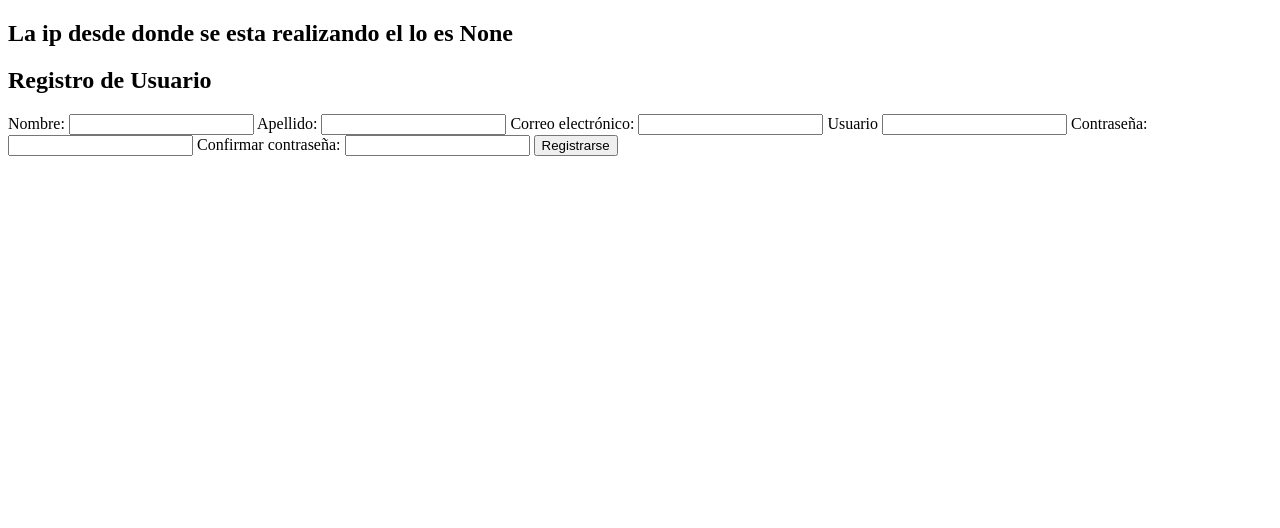
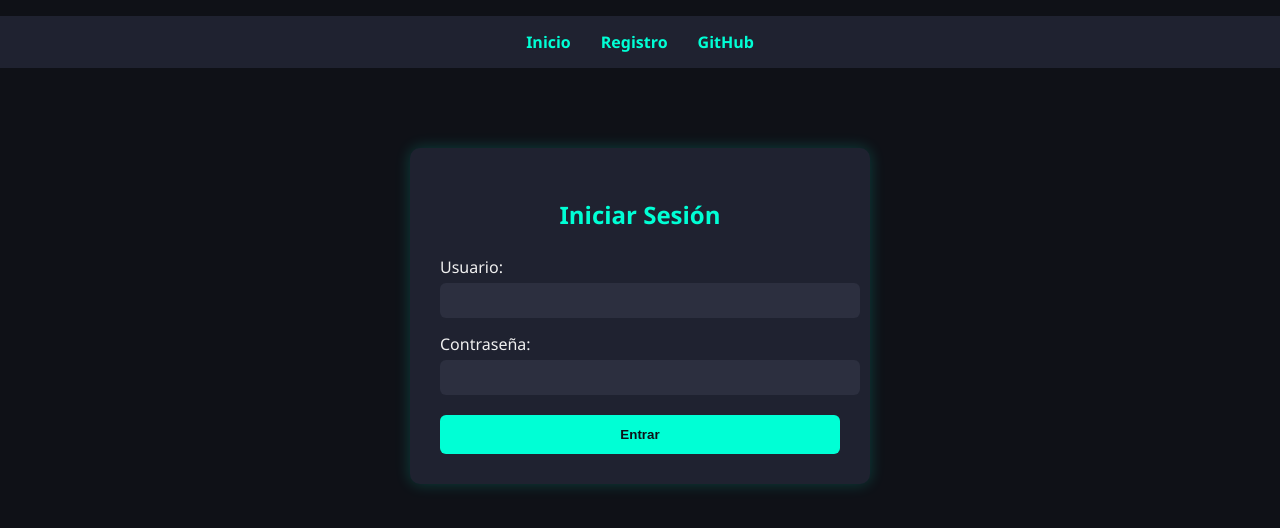
Before and after one commit to SkullB0yG/proyectos, a Flask app: page /login in a window 1280 px wide. Shown: the top 528 px of the page. Run offline with Flask 3, Linux system fonts and the light colour scheme.

Commit message:
se añade nueva ruta (registro) y se añade directorio static y fichero resgistro.html)

```diff
--- a/sqlInpy/app.py
+++ b/sqlInpy/app.py
@@ -33,6 +33,15 @@
     response = make_response(redirect("/login"))
     return response
 
+@app.route("/registro")
+def Registro():
+    return render_template("registro.html")
+
+@app.route("/registro.html")
+def Registrohtml():
+    response = make_response(redirect("/registro"))
+    return response
+
 @app.route("/show_information_adress")
 def Show_information():
     user_ip = request.cookies.get("user_ip_information")
--- /dev/null
+++ b/sqlInpy/static/login.css
@@ -0,0 +1,68 @@
+body {
+  background-color: #0f1117;
+  font-family: 'Segoe UI', sans-serif;
+  color: #f0f0f0;
+  margin: 0;
+  padding: 0;
+}
+
+nav ul {
+  display: flex;
+  justify-content: center;
+  background-color: #1f2230;
+  padding: 15px;
+  list-style: none;
+  gap: 30px;
+}
+
+nav ul li a {
+  color: #00ffd5;
+  text-decoration: none;
+  font-weight: bold;
+}
+
+nav ul li a:hover {
+  color: #ffffff;
+}
+
+.formulario {
+  max-width: 400px;
+  margin: 80px auto;
+  background-color: #1f2230;
+  padding: 30px;
+  border-radius: 10px;
+  box-shadow: 0 0 15px rgba(0,255,213,0.2);
+}
+
+.formulario h2 {
+  text-align: center;
+  margin-bottom: 25px;
+  color: #00ffd5;
+}
+
+label {
+  display: block;
+  margin-top: 15px;
+}
+
+input {
+  width: 100%;
+  padding: 10px;
+  margin-top: 5px;
+  border: none;
+  border-radius: 6px;
+  background-color: #2c2f3f;
+  color: #fff;
+}
+
+button {
+  margin-top: 20px;
+  width: 100%;
+  padding: 12px;
+  background-color: #00ffd5;
+  border: none;
+  border-radius: 6px;
+  font-weight: bold;
+  color: #0f1117;
+  cursor: pointer;
+}
--- a/sqlInpy/templates/login.html
+++ b/sqlInpy/templates/login.html
@@ -1,33 +1,27 @@
 <!DOCTYPE html>
 <html lang="en">
 <head>
-    <meta charset="UTF-8">
-    <meta name="viewport" content="width=device-width, initial-scale=1.0">
-    <title>Document</title>
+  <meta charset="UTF-8" />
+  <meta name="viewport" content="width=device-width, initial-scale=1.0" />
+  <title>Login</title>
+  <link rel="stylesheet" href="{{ url_for('static', filename='login.css') }}">
 </head>
 <body>
-    <h2>La ip desde donde se esta realizando el lo es {{user_ip}}</h2>
-    <h2>Registro de Usuario</h2>
-    <form action="/procesar_registro" method="POST">
-        <label for="nombre">Nombre:</label>
-        <input type="text" id="nombre" name="nombre" required>
+  <nav>
+    <ul>
+      <li><a href="/">Inicio</a></li>
+      <li><a href="/registro">Registro</a></li>
+      <li><a href="https://github.com/SkullB0yG" target="_blank">GitHub</a></li>
+    </ul>
+  </nav>
 
-        <label for="nombre">Apellido:</label>
-        <input type="text" id="apellido" name="apellido" required>
-
-        <label for="email">Correo electrónico:</label>
-        <input type="email" id="email" name="email" required>
-
-        <label for="usuario">Usuario</label>
-        <input type="text" id="usuario" name="usuario" required>
-
-        <label for="password">Contraseña:</label>
-        <input type="password" id="password" name="password" required>
-
-        <label for="confirmar">Confirmar contraseña:</label>
-        <input type="password" id="confirmar" name="confirmar" required>
-
-        <input type="submit" value="Registrarse">
+  <section class="formulario">
+    <h2>Iniciar Sesión</h2>
+    <form action="/procesar_login" method="POST">
+      <label>Usuario:</label><input type="text" name="usuario" required>
+      <label>Contraseña:</label><input type="password" name="password" required>
+      <button type="submit">Entrar</button>
     </form>
+  </section>
 </body>
 </html>
```
Also changed, not shown: sqlInpy/static/registro.css (added, +68 -0 lines), sqlInpy/templates/home.html (+10 -10 lines), sqlInpy/templates/registro.html (added, +23 -0 lines).
